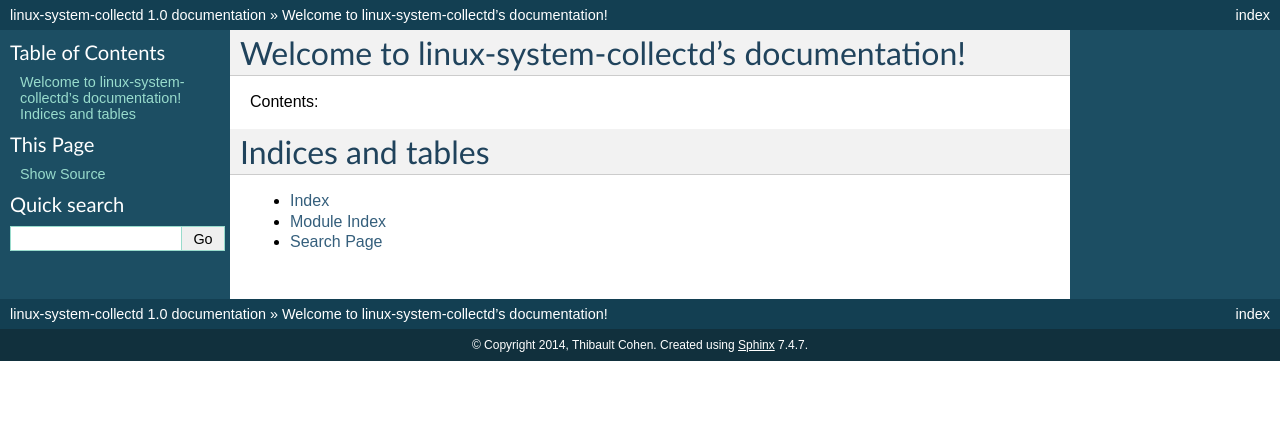
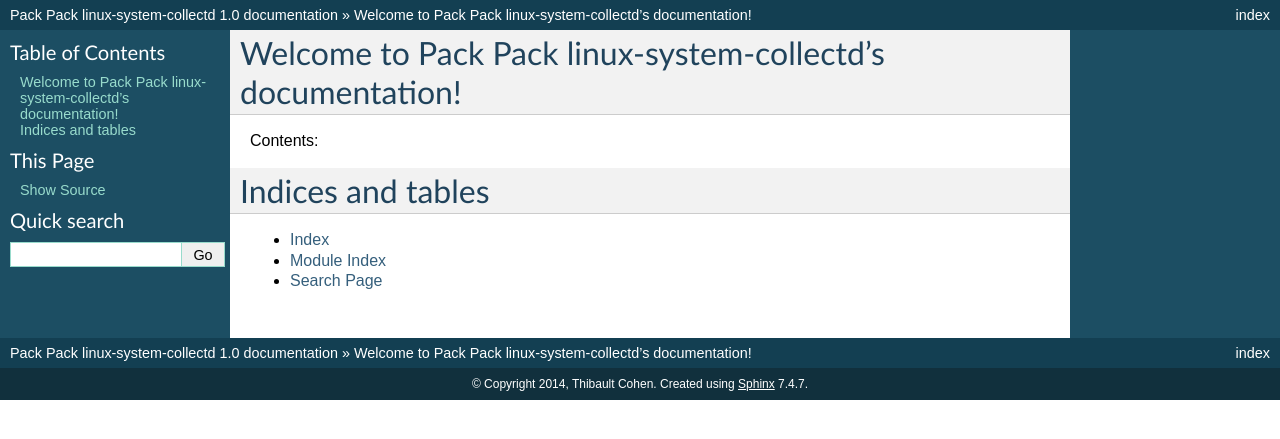
Before and after one commit to savoirfairelinux/monitoring-tools, a Sphinx documentation site: the page built from doc/source/index.rst, in a window 1280 px wide. Shown: the top 439 px of the page. Built offline with Sphinx 7.4.7, drawn with Linux system fonts in a browser that asks for light colours.

Commit message:
First commit for linux-system-collectd

```diff
--- a/doc/source/conf.py
+++ b/doc/source/conf.py
@@ -1,6 +1,6 @@
 # -*- coding: utf-8 -*-
 #
-# linux-system-collectd documentation build configuration file, created by
+# Pack Pack linux-system-collectd documentation build configuration file, created by
 # sphinx-quickstart on Wed Feb 12 23:27:40 2014.
 #
 # This file is execfile()d with the current directory set to its
@@ -48,7 +48,7 @@
 master_doc = 'index'
 
 # General information about the project.
-project = u'linux-system-collectd'
+project = u'Pack Pack linux-system-collectd'
 copyright = u'2014, Thibault Cohen'
 
 # The version info for the project you're documenting, acts as replacement for
@@ -231,7 +231,7 @@
 # One entry per manual page. List of tuples
 # (source start file, name, description, authors, manual section).
 man_pages = [
-    ('index', 'pack_name', u'linux-system-collectd Documentation',
+    ('index', 'pack_name', u'Pack Pack linux-system-collectd Documentation',
      [u'Thibault Cohen'], 1)
 ]
 
@@ -245,7 +245,7 @@
 # (source start file, target name, title, author,
 #  dir menu entry, description, category)
 texinfo_documents = [
-  ('index', 'pack_name', u'linux-system-collectd Documentation',
+  ('index', 'pack_name', u'Pack Pack linux-system-collectd Documentation',
    u'Thibault Cohen', 'pack_name', 'One line description of project.',
    'Miscellaneous'),
 ]
@@ -266,13 +266,13 @@
 # -- Options for Epub output ----------------------------------------------
 
 # Bibliographic Dublin Core info.
-epub_title = u'linux-system-collectd'
+epub_title = u'Pack Pack linux-system-collectd'
 epub_author = u'Thibault Cohen'
 epub_publisher = u'Thibault Cohen'
 epub_copyright = u'2014, Thibault Cohen'
 
 # The basename for the epub file. It defaults to the project name.
-#epub_basename = u'linux-system-collectd'
+#epub_basename = u'Pack Pack linux-system-collectd'
 
 # The HTML theme for the epub output. Since the default themes are not optimized
 # for small screen space, using the same theme for HTML and epub output is
--- a/doc/source/index.rst
+++ b/doc/source/index.rst
@@ -1,9 +1,9 @@
-.. linux-system-collectd documentation master file, created by
+.. Pack Pack linux-system-collectd documentation master file, created by
    sphinx-quickstart on Wed Feb 12 23:27:40 2014.
    You can adapt this file completely to your liking, but it should at least
    contain the root `toctree` directive.
 
-Welcome to linux-system-collectd's documentation!
+Welcome to Pack Pack linux-system-collectd's documentation!
 =======================================
 
 Contents:
```
